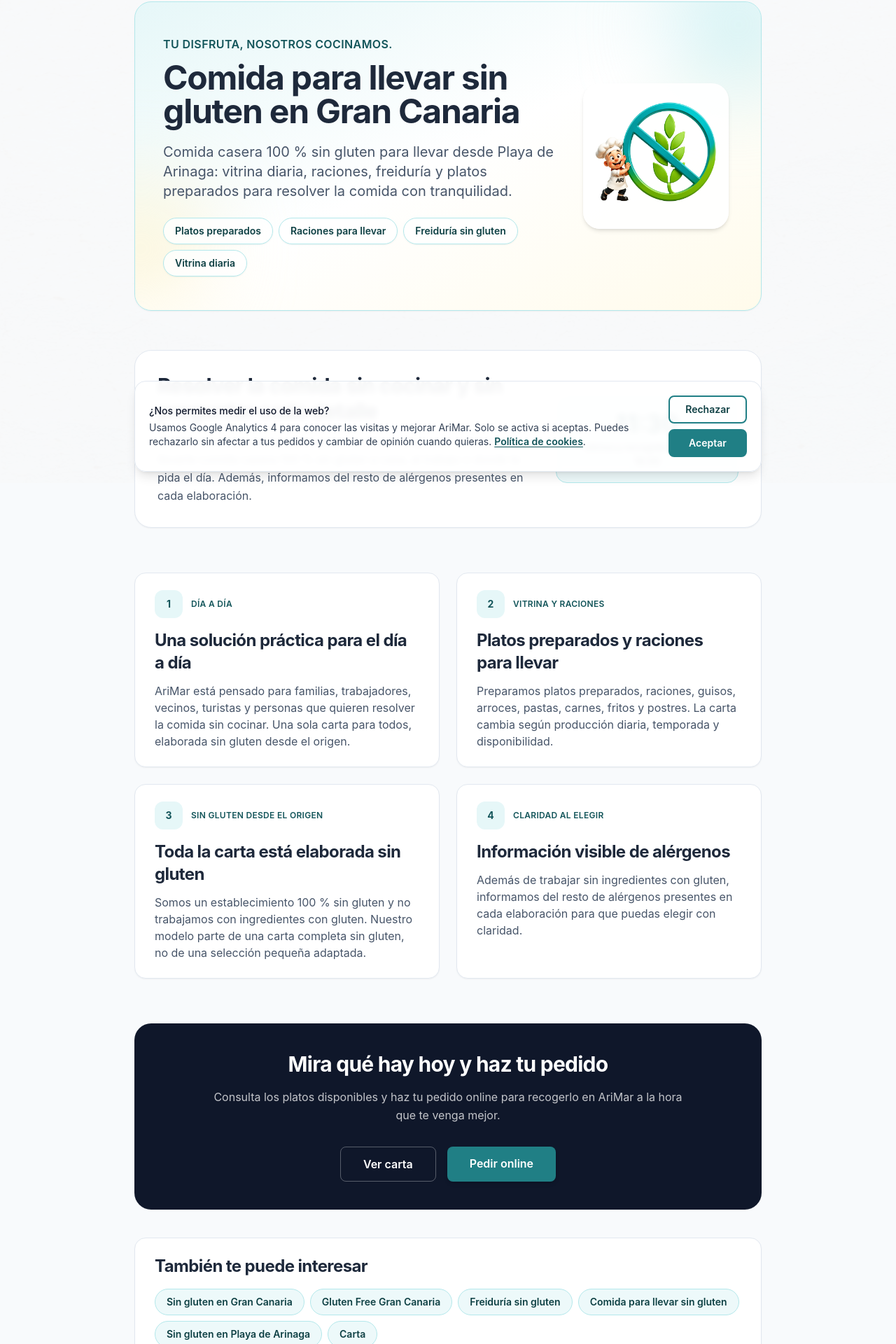
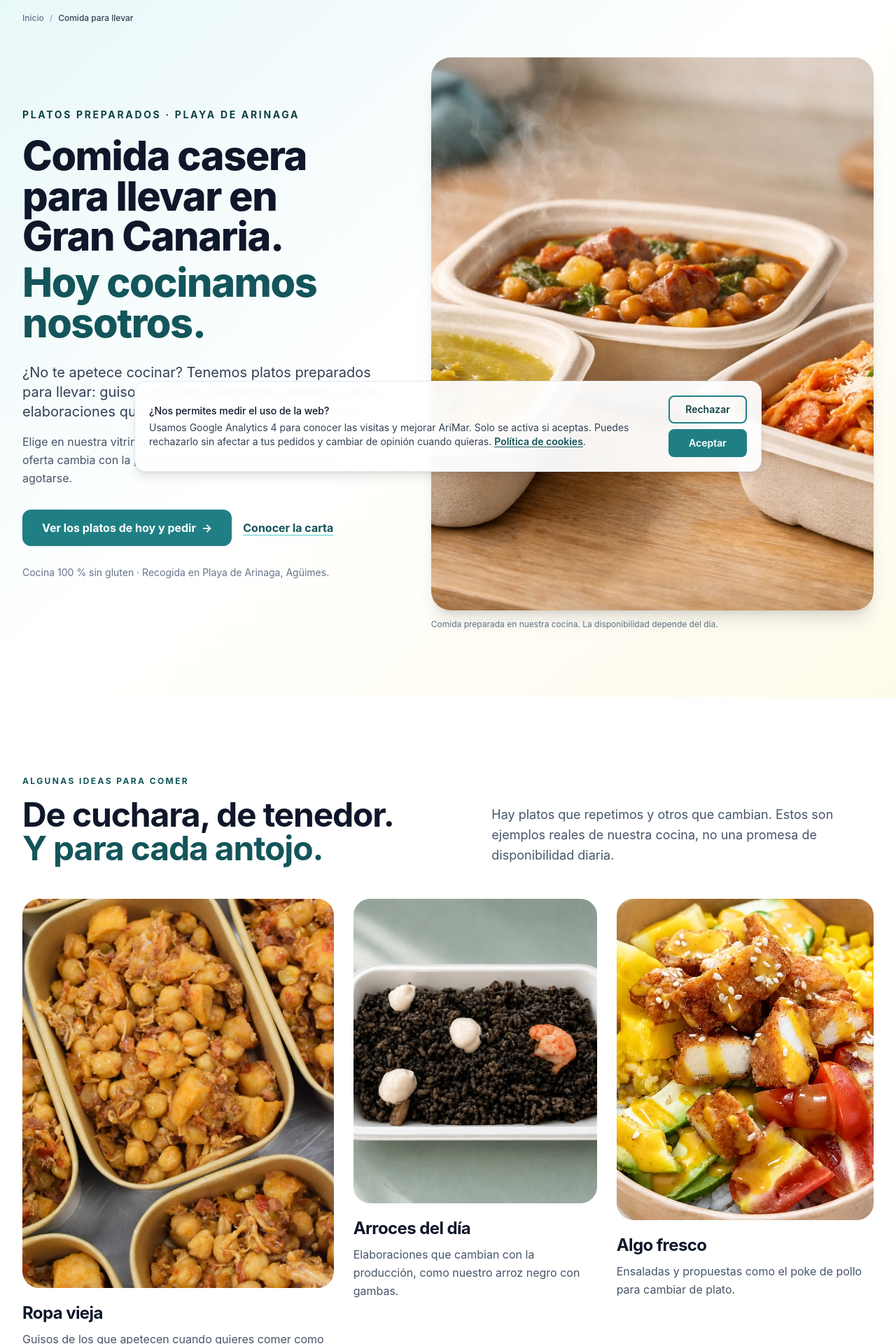
Before and after one commit to talaverilla85/ArimarWeb, a Next.js app: page /comida-para-llevar-sin-gluten-gran-canaria in a window 1280 px wide. Shown: the part 110-2030 px from the top of the page at 70% size. Built offline with nearby package versions, Linux system fonts and the light colour scheme.

Commit message:
feat(seo): make takeaway landing product-led and distinct from homepage

```diff
--- a/app/comida-para-llevar-sin-gluten-gran-canaria/page.tsx
+++ b/app/comida-para-llevar-sin-gluten-gran-canaria/page.tsx
@@ -1,124 +1,320 @@
 import type { Metadata } from 'next'
 import Image from 'next/image'
 import Link from 'next/link'
-import SeoInternalLinks from '@/components/SeoInternalLinks'
-import { SIN_GLUTEN_ALT, SIN_GLUTEN_IMAGE } from '@/components/SinGlutenBlock'
+import { siteConfig } from '@/lib/siteConfig'
+
+const pagePath = '/comida-para-llevar-sin-gluten-gran-canaria'
+const pageUrl = 'https://arimarfoodlab.es' + pagePath
 
 export const metadata: Metadata = {
+  // Se conserva el titulo y la URL actuales: la mejora es de intencion y contenido.
   title: 'Comida para llevar sin gluten en Gran Canaria | AriMar FoodLab',
   description:
-    'Comida casera para llevar 100% sin gluten en Playa de Arinaga. Platos preparados, raciones, freiduría y elaboraciones diarias en AriMar FoodLab.',
+    'Comida casera y platos preparados para llevar en Gran Canaria: guisos, arroces, ensaladas y asados. Consulta la vitrina del día, pide online y recoge en Playa de Arinaga.',
   alternates: {
-    canonical: '/comida-para-llevar-sin-gluten-gran-canaria',
+    canonical: pagePath,
   },
   openGraph: {
     title: 'Comida para llevar sin gluten en Gran Canaria | AriMar FoodLab',
     description:
-      'Comida casera para llevar 100% sin gluten en Playa de Arinaga. Platos preparados, raciones, freiduría y elaboraciones diarias.',
+      'Platos preparados para llevar: guisos, arroces, ensaladas y asados. Elige lo que hay disponible hoy y recoge en Playa de Arinaga.',
     type: 'website',
-    url: 'https://arimarfoodlab.es/comida-para-llevar-sin-gluten-gran-canaria',
+    locale: 'es_ES',
+    url: pageUrl,
+    images: [
+      {
+        url: '/images/hero-variedad-tuppers.webp',
+        alt: 'Variedad de platos caseros preparados de AriMar para llevar',
+      },
+    ],
   },
 }
 
-const sections = [
+const platos = [
   {
-    eyebrow: 'Día a día',
-    title: 'Una solución práctica para el día a día',
-    text: 'AriMar está pensado para familias, trabajadores, vecinos, turistas y personas que quieren resolver la comida sin cocinar. Una sola carta para todos, elaborada sin gluten desde el origen.',
+    name: 'Ropa vieja',
+    note: 'Guisos de los que apetecen cuando quieres comer como en casa.',
+    image: '/images/arimar-20261023-ropa-vieja.webp',
+    alt: 'Ropa vieja casera de AriMar, con carne y garbanzos, preparada para llevar',
   },
   {
-    eyebrow: 'Vitrina y raciones',
-    title: 'Platos preparados y raciones para llevar',
-    text: 'Preparamos platos preparados, raciones, guisos, arroces, pastas, carnes, fritos y postres. La carta cambia según producción diaria, temporada y disponibilidad.',
+    name: 'Arroces del día',
+    note: 'Elaboraciones que cambian con la producción, como nuestro arroz negro con gambas.',
+    image: '/images/arimar-20261023-arroz-negro.webp',
+    alt: 'Arroz negro con gambas preparado en AriMar y servido en una bandeja para llevar',
   },
   {
-    eyebrow: 'Sin gluten desde el origen',
-    title: 'Toda la carta está elaborada sin gluten',
-    text: 'Somos un establecimiento 100 % sin gluten y no trabajamos con ingredientes con gluten. Nuestro modelo parte de una carta completa sin gluten, no de una selección pequeña adaptada.',
+    name: 'Algo fresco',
+    note: 'Ensaladas y propuestas como el poke de pollo para cambiar de plato.',
+    image: '/images/arimar-20261023-poke-pollo.webp',
+    alt: 'Poke de pollo crujiente de AriMar con arroz y verduras en un cuenco',
+  },
+] as const
+
+const related = [
+  { href: '/pollos-asados-arinaga', title: 'Pollo asado', description: 'Con papas naturales y su jugo' },
+  { href: '/croquetas-sin-gluten-gran-canaria', title: 'Croquetas', description: 'Cuatro sabores, elaboración propia' },
+  { href: '/freiduria-sin-gluten-gran-canaria', title: 'Freiduría', description: 'Fingers de pollo y otras frituras' },
+] as const
+
+const breadcrumbJsonLd = {
+  '@context': 'https://schema.org',
+  '@type': 'BreadcrumbList',
+  itemListElement: [
+    {
+      '@type': 'ListItem',
+      position: 1,
+      name: 'Inicio',
+      item: 'https://arimarfoodlab.es/',
     },
     {
-    eyebrow: 'Claridad al elegir',
-    title: 'Información visible de alérgenos',
-    text: 'Además de trabajar sin ingredientes con gluten, informamos del resto de alérgenos presentes en cada elaboración para que puedas elegir con claridad.',
+      '@type': 'ListItem',
+      position: 2,
+      name: 'Comida para llevar en Gran Canaria',
+      item: pageUrl,
     },
-]
+  ],
+}
 
-const highlights = ['Platos preparados', 'Raciones para llevar', 'Freiduría sin gluten', 'Vitrina diaria']
+const orderButton =
+  'inline-flex min-h-12 items-center justify-center gap-2 rounded-xl bg-primary-500 px-7 py-3.5 text-center font-bold text-white shadow-sm transition-colors hover:bg-primary-600 focus-visible:outline-none focus-visible:ring-2 focus-visible:ring-primary-600 focus-visible:ring-offset-2'
 
 export default function ComidaParaLlevarSinGlutenGranCanariaPage() {
   return (
-    <div className="pt-28 pb-20 px-4 sm:px-6 lg:px-8">
-      <div className="max-w-4xl mx-auto">
-        <header className="relative overflow-hidden rounded-3xl border border-primary-100 bg-gradient-to-br from-primary-50 via-white to-amber-50 px-6 py-10 md:px-10 md:py-12 mb-14 shadow-sm">
-          <div className="absolute -right-16 -top-16 h-48 w-48 rounded-full bg-primary-100/60 blur-3xl" aria-hidden />
-          <div className="absolute -left-20 bottom-0 h-44 w-44 rounded-full bg-amber-100/70 blur-3xl" aria-hidden />
-          <div className="relative grid gap-8 md:grid-cols-[1fr_220px] md:items-center">
-            <div className="text-center md:text-left">
-              <p className="text-sm md:text-base text-primary-700 font-semibold tracking-wide uppercase mb-3">Tu disfruta, nosotros cocinamos.</p>
-              <h1 className="text-4xl md:text-5xl font-bold text-slate-800 mb-5 tracking-tight">Comida para llevar sin gluten en Gran Canaria</h1>
-              <p className="text-lg md:text-xl text-slate-600 leading-relaxed">
-                Comida casera 100 % sin gluten para llevar desde Playa de Arinaga: vitrina diaria, raciones,
-                freiduría y platos preparados para resolver la comida con tranquilidad.
+    <>
+      <script
+        type="application/ld+json"
+        dangerouslySetInnerHTML={{ __html: JSON.stringify(breadcrumbJsonLd) }}
+      />
+
+      <div className="overflow-hidden bg-white pb-20 text-slate-900">
+        <header className="bg-gradient-to-br from-primary-50 via-white to-amber-50 pt-28 pb-16 md:pt-32 md:pb-24">
+          <div className="mx-auto max-w-7xl px-4 sm:px-6 lg:px-8">
+            <nav aria-label="Ruta de navegación" className="mb-10 text-xs font-medium text-slate-500 md:mb-12">
+              <Link href="/" className="hover:text-primary-700">Inicio</Link>
+              <span className="mx-2 text-slate-400" aria-hidden="true">/</span>
+              <span className="text-slate-700">Comida para llevar</span>
+            </nav>
+
+            <div className="grid items-center gap-10 lg:grid-cols-[0.91fr_1.09fr] lg:gap-14">
+              <div className="max-w-xl">
+                <p className="mb-5 text-xs font-bold uppercase tracking-[0.19em] text-primary-800 md:text-sm">
+                  Platos preparados · Playa de Arinaga
                 </p>
-              <div className="mt-6 flex flex-wrap justify-center gap-2 md:justify-start">
-                {highlights.map((item) => (
-                  <span key={item} className="rounded-full border border-primary-100 bg-white/80 px-4 py-2 text-sm font-semibold text-primary-800 shadow-sm">{item}</span>
-                ))}
+                <h1 className="text-balance text-4xl font-extrabold leading-[1.08] tracking-tight sm:text-5xl lg:text-[3.6rem]">
+                  Comida casera para llevar en Gran Canaria.
+                  <span className="mt-2 block text-primary-700">Hoy cocinamos nosotros.</span>
+                </h1>
+                <p className="mt-7 text-lg leading-relaxed text-slate-700 md:text-xl">
+                  ¿No te apetece cocinar? Tenemos platos preparados para llevar:
+                  guisos, arroces, ensaladas, asados y otras elaboraciones que
+                  van saliendo de nuestra cocina.
+                </p>
+                <p className="mt-4 leading-relaxed text-slate-600">
+                  Elige en nuestra vitrina o consulta desde el móvil qué hay hoy.
+                  La oferta cambia con la producción y algunas raciones pueden agotarse.
+                </p>
+                <div className="mt-8 flex flex-col items-start gap-4 sm:flex-row sm:items-center">
+                  <Link href={siteConfig.pedirPath} className={orderButton}>
+                    Ver los platos de hoy y pedir <span aria-hidden="true">→</span>
+                  </Link>
+                  <Link
+                    href="/carta"
+                    className="inline-flex min-h-12 items-center font-bold text-primary-700 underline decoration-primary-300 underline-offset-4 hover:text-primary-900"
+                  >
+                    Conocer la carta
+                  </Link>
                 </div>
+                <p className="mt-7 text-sm text-slate-500">
+                  Cocina 100 % sin gluten · Recogida en Playa de Arinaga, Agüimes.
+                </p>
               </div>
-            <div className="mx-auto w-44 md:w-52">
-              <div className="rounded-3xl border border-white/80 bg-white/90 p-3 shadow-md">
-                <Image src={SIN_GLUTEN_IMAGE} alt={SIN_GLUTEN_ALT} width={260} height={220} className="h-auto w-full object-contain" priority />
+
+              <figure className="mx-auto w-full max-w-xl lg:max-w-none">
+                <div className="relative aspect-[5/4] overflow-hidden rounded-[1.75rem] bg-slate-100 shadow-xl sm:aspect-[4/3] lg:aspect-[4/5]">
+                  <Image
+                    src="/images/hero-variedad-tuppers.webp"
+                    alt="Variedad de elaboraciones caseras de AriMar preparadas en recipientes para llevar"
+                    fill
+                    priority
+                    sizes="(max-width: 1024px) 100vw, 54vw"
+                    className="object-cover"
+                  />
                 </div>
+                <figcaption className="mt-3 text-xs text-slate-500">
+                  Comida preparada en nuestra cocina. La disponibilidad depende del día.
+                </figcaption>
+              </figure>
             </div>
           </div>
         </header>
 
-        <section className="mb-16 rounded-3xl border border-slate-200 bg-white px-6 py-8 md:px-8 shadow-sm">
-          <div className="grid gap-6 md:grid-cols-3 md:items-center">
-            <div className="md:col-span-2">
-              <h2 className="text-2xl md:text-3xl font-bold text-slate-800 mb-3 tracking-tight">Resolver la comida sin cocinar y sin preguntar cada detalle</h2>
-              <p className="text-slate-600 leading-relaxed">
-                AriMar nace para que puedas mirar la vitrina, elegir qué te apetece y llevarte comida casera
-                100 % sin gluten a casa, al trabajo o donde te pida el día. Además, informamos del resto de
-                alérgenos presentes en cada elaboración.
+        <section className="py-20 md:py-28" aria-labelledby="que-comer-hoy">
+          <div className="mx-auto max-w-7xl px-4 sm:px-6 lg:px-8">
+            <div className="mb-12 grid gap-6 md:grid-cols-[1fr_0.9fr] md:items-end md:gap-16">
+              <div>
+                <p className="mb-4 text-xs font-bold uppercase tracking-[0.2em] text-primary-700">
+                  Algunas ideas para comer
+                </p>
+                <h2 id="que-comer-hoy" className="text-balance text-3xl font-bold leading-tight tracking-tight sm:text-4xl md:text-5xl">
+                  De cuchara, de tenedor.
+                  <span className="block text-primary-700">Y para cada antojo.</span>
+                </h2>
+              </div>
+              <p className="text-lg leading-relaxed text-slate-600">
+                Hay platos que repetimos y otros que cambian. Estos son ejemplos
+                reales de nuestra cocina, no una promesa de disponibilidad diaria.
               </p>
             </div>
-            <div className="rounded-2xl bg-primary-50/70 border border-primary-100 px-5 py-5 text-center">
-              <p className="text-4xl font-bold text-primary-700">11:30</p>
-              <p className="mt-1 text-sm font-semibold text-slate-700">vitrina y recogida hasta las 16:00</p>
+
+            <div className="grid gap-9 sm:grid-cols-2 lg:grid-cols-[1.15fr_0.9fr_0.95fr] lg:gap-7">
+              {platos.map((plato, index) => (
+                <figure key={plato.name} className={index === 2 ? 'sm:col-span-2 lg:col-span-1' : ''}>
+                  <div className="relative aspect-[4/3] overflow-hidden rounded-[1.5rem] bg-slate-100 sm:aspect-[5/4] lg:aspect-[4/5]">
+                    <Image
+                      src={plato.image}
+                      alt={plato.alt}
+                      fill
+                      sizes="(max-width: 640px) 100vw, (max-width: 1024px) 50vw, 34vw"
+                      className="object-cover"
+                    />
+                  </div>
+                  <figcaption className="pt-5">
+                    <h3 className="text-xl font-bold tracking-tight sm:text-2xl">{plato.name}</h3>
+                    <p className="mt-2 leading-relaxed text-slate-600">{plato.note}</p>
+                  </figcaption>
+                </figure>
+              ))}
+            </div>
+            <p className="mt-10 text-sm font-medium text-slate-500">
+              Las fotografías muestran elaboraciones reales de AriMar. Puedes consultar la oferta actual desde
+              la tienda online antes de desplazarte.
+            </p>
+          </div>
+        </section>
+
+        <section className="bg-[#f8f5ef] py-20 md:py-24" aria-labelledby="comida-lista-para-recoger">
+          <div className="mx-auto grid max-w-6xl items-start gap-8 px-4 sm:px-6 md:grid-cols-[0.87fr_1.13fr] md:gap-16 lg:px-8">
+            <div>
+              <p className="mb-5 text-xs font-bold uppercase tracking-[0.2em] text-primary-700">
+                La comida ya está hecha
+              </p>
+              <h2 id="comida-lista-para-recoger" className="text-balance text-3xl font-bold leading-tight tracking-tight md:text-4xl">
+                No es un menú cerrado.
+                <span className="block text-primary-700">Elige lo que te apetece.</span>
+              </h2>
+            </div>
+            <div className="border-t-2 border-primary-500 pt-7">
+              <p className="text-lg leading-relaxed text-slate-700">
+                Preparamos comida para llevar pensando en quienes quieren resolver
+                un almuerzo en casa, en el trabajo o después de una mañana de playa.
+                Puedes combinar diferentes raciones según lo que tengamos preparado.
+              </p>
+              <p className="mt-5 leading-relaxed text-slate-600">
+                Encontrarás platos de cuchara, carnes, arroces, propuestas frescas y
+                elaboraciones para compartir, según la producción. No necesitas
+                escoger un menú fijo ni encargar un catering: eliges tu comida y la recoges.
+              </p>
+              <p className="mt-6 text-sm font-semibold text-primary-800">
+                Si buscas un plato concreto, comprueba las existencias del día.
+              </p>
             </div>
           </div>
         </section>
 
-        <div className="grid grid-cols-1 md:grid-cols-2 gap-6 mb-16">
-          {sections.map((section, index) => (
-            <section key={section.title} className="rounded-2xl border border-slate-200 bg-white px-6 py-6 md:px-7 shadow-sm hover:shadow-md transition-shadow">
-              <div className="mb-4 flex items-center gap-3">
-                <span className="flex h-10 w-10 items-center justify-center rounded-xl bg-primary-50 text-sm font-bold text-primary-700">{index + 1}</span>
-                <p className="text-xs font-semibold uppercase tracking-wide text-primary-700">{section.eyebrow}</p>
+        <section className="py-20 md:py-24" aria-labelledby="especialidades-para-llevar">
+          <div className="mx-auto max-w-6xl px-4 sm:px-6 lg:px-8">
+            <div className="mb-10 max-w-3xl">
+              <p className="mb-4 text-xs font-bold uppercase tracking-[0.2em] text-primary-700">
+                Si vienes por algo concreto
+              </p>
+              <h2 id="especialidades-para-llevar" className="text-balance text-3xl font-bold leading-tight tracking-tight md:text-4xl">
+                Algunas elaboraciones tienen su propia historia.
+              </h2>
+              <p className="mt-5 text-lg leading-relaxed text-slate-600">
+                El pollo asado, las croquetas y los fritos también forman parte
+                de nuestra propuesta. Puedes conocerlos mejor antes de pedir.
+              </p>
             </div>
-              <h2 className="text-xl md:text-2xl font-bold text-slate-800 mb-3 tracking-tight">{section.title}</h2>
-              <p className="text-slate-600 leading-relaxed text-sm md:text-base">{section.text}</p>
-            </section>
+            <div className="border-t-2 border-primary-500">
+              {related.map((item) => (
+                <Link
+                  key={item.href}
+                  href={item.href}
+                  className="group flex flex-col gap-2 border-b border-slate-200 py-6 transition-colors hover:bg-primary-50/40 sm:flex-row sm:items-center sm:justify-between sm:gap-6 sm:px-3"
+                >
+                  <span className="text-xl font-bold text-slate-900 group-hover:text-primary-800">{item.title}</span>
+                  <span className="flex items-center justify-between gap-6 text-sm text-slate-600 sm:gap-10">
+                    {item.description}
+                    <span className="text-xl font-semibold text-primary-700" aria-hidden="true">↗</span>
+                  </span>
+                </Link>
               ))}
-        </div>
-
-        <section className="rounded-3xl bg-slate-900 px-6 py-10 md:px-10 text-center shadow-sm mb-10">
-          <div className="mx-auto max-w-2xl">
-            <h2 className="text-2xl md:text-3xl font-bold text-white mb-4 tracking-tight">Mira qué hay hoy y haz tu pedido</h2>
-            <p className="text-white/75 mb-8 leading-relaxed">
-              Consulta los platos disponibles y haz tu pedido online para recogerlo en AriMar a la hora que te venga mejor.
-            </p>
-            <div className="flex flex-col sm:flex-row gap-4 justify-center">
-              <Link href="/carta" className="inline-flex justify-center px-8 py-3 border border-white/30 text-white text-sm md:text-base font-semibold rounded-lg hover:bg-white/10 transition-colors">Ver carta</Link>
-              <Link href="/hoy" className="inline-flex justify-center px-8 py-3 bg-primary-500 text-white text-sm md:text-base font-semibold rounded-lg hover:bg-primary-600 transition-colors shadow-md">Pedir online</Link>
             </div>
           </div>
         </section>
 
-        <SeoInternalLinks />
+        <section className="bg-slate-900 py-20 text-white md:py-24" aria-labelledby="recogida-arinaga">
+          <div className="mx-auto grid max-w-6xl gap-9 px-4 sm:px-6 md:grid-cols-[0.85fr_1.15fr] md:gap-16 lg:px-8">
+            <div>
+              <p className="mb-4 text-xs font-bold uppercase tracking-[0.2em] text-primary-200">
+                Comida preparada para recoger
+              </p>
+              <h2 id="recogida-arinaga" className="text-balance text-3xl font-bold leading-tight tracking-tight md:text-4xl">
+                ¿Dónde comprar comida para llevar en Gran Canaria?
+              </h2>
+            </div>
+            <div className="border-t border-white/30 pt-7">
+              <p className="text-lg leading-relaxed text-white/85">
+                Nos encontrarás en {siteConfig.address.street}, {siteConfig.address.locality},
+                en el municipio de {siteConfig.address.municipality}.
+                Puedes venir a elegir directamente en la vitrina o consultar la disponibilidad
+                y hacer un pedido online para recoger en el local.
+              </p>
+              <p className="mt-5 leading-relaxed text-white/75">
+                Abrimos todos los días de 11:30 a 16:00, salvo cambios puntuales.
+                Somos una casa de comidas para llevar, sin comedor y sin entrega a domicilio.
+              </p>
+              <div className="mt-8 flex flex-wrap gap-5 text-sm font-bold">
+                <a
+                  href={siteConfig.mapsUrl}
+                  target="_blank"
+                  rel="noopener noreferrer"
+                  className="underline decoration-white/40 underline-offset-4 hover:text-primary-200"
+                >
+                  Cómo llegar <span aria-hidden="true">↗</span>
+                </a>
+                <Link
+                  href="/contacto"
+                  className="underline decoration-white/40 underline-offset-4 hover:text-primary-200"
+                >
+                  Ver ubicación y horario <span aria-hidden="true">→</span>
+                </Link>
               </div>
             </div>
+          </div>
+        </section>
+
+        <section className="mx-4 mt-12 rounded-[1.75rem] bg-gradient-to-br from-primary-50 to-[#f6f1e9] px-6 py-12 sm:mx-6 sm:px-10 md:mx-8 md:py-16" aria-labelledby="pedir-comida">
+          <div className="mx-auto flex max-w-5xl flex-col gap-8 md:flex-row md:items-center md:justify-between">
+            <div className="max-w-2xl">
+              <p className="mb-4 text-xs font-bold uppercase tracking-[0.2em] text-primary-700">
+                Tu disfruta, nosotros cocinamos.
+              </p>
+              <h2 id="pedir-comida" className="text-balance text-3xl font-bold leading-tight tracking-tight md:text-4xl">
+                ¿Qué te apetece comer hoy?
+              </h2>
+              <p className="mt-4 text-lg leading-relaxed text-slate-600">
+                Mira los platos que tenemos disponibles y deja tu pedido preparado para recoger
+                en Playa de Arinaga.
+              </p>
+            </div>
+            <Link href={siteConfig.pedirPath} className={orderButton}>
+              Ver disponibilidad y pedir <span aria-hidden="true">→</span>
+            </Link>
+          </div>
+        </section>
+      </div>
+    </>
   )
 }
```
Lines whose indentation alone changed are shown as unchanged.
